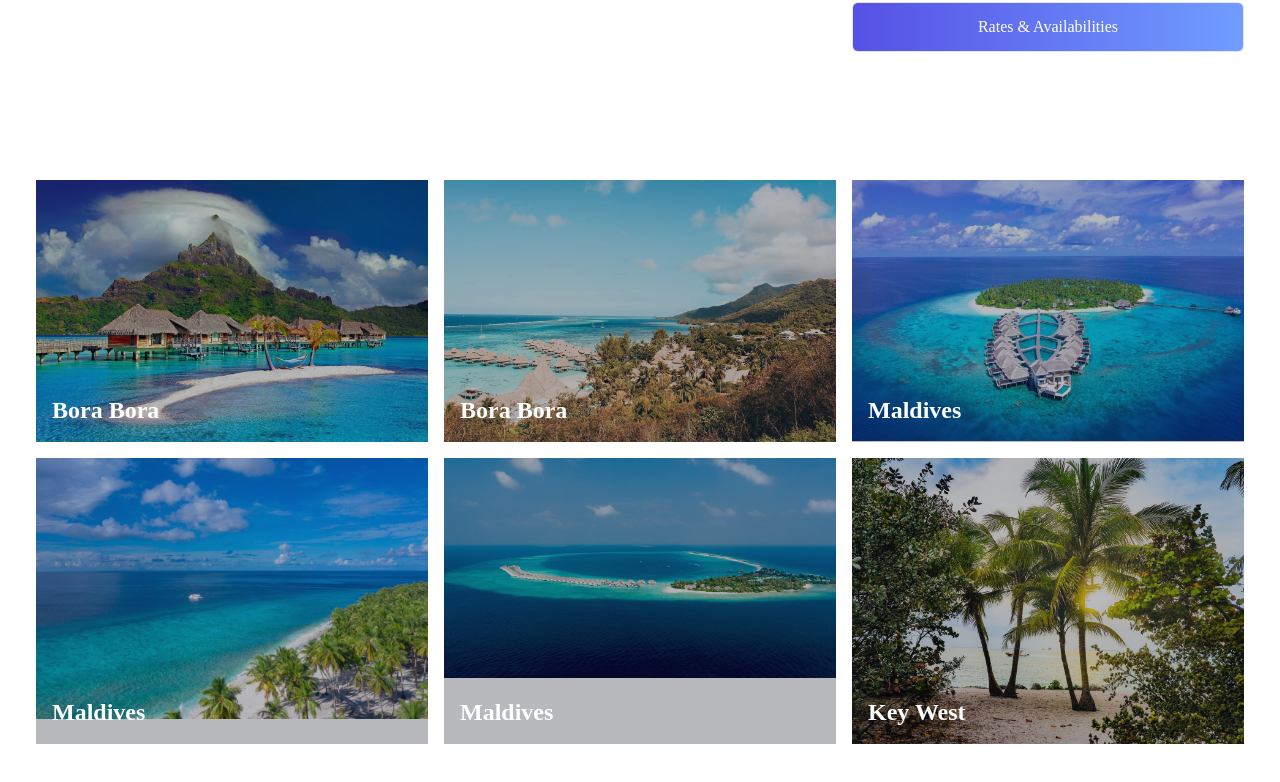
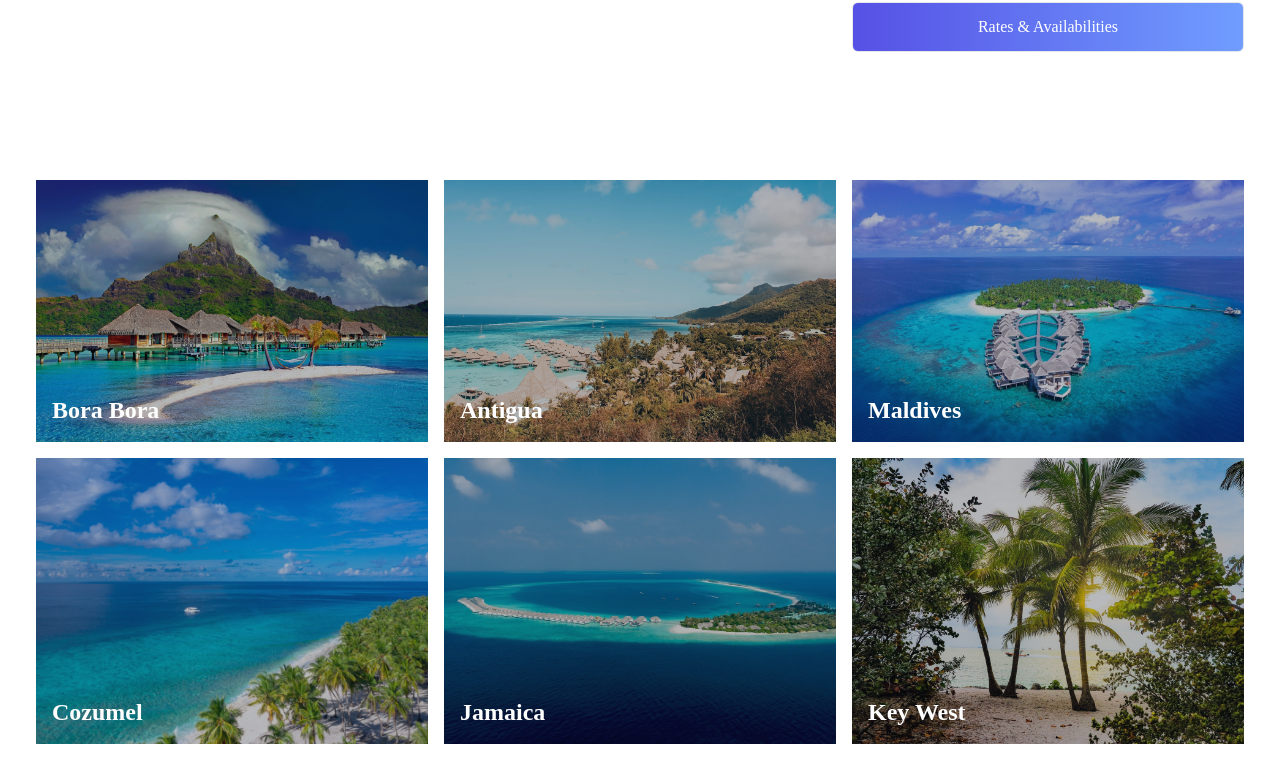
Before and after one commit to jackal7819/Golden-Sand, a React (Create React App) app: page / in a window 1280 px wide. Shown: the part 1972-2754 px from the top of the page. Built offline with nearby package versions, Linux system fonts and the light colour scheme; the HTML template or start-up script is replaced by a standard one.

Commit message:
create SelectsCard

```diff
--- a/src/components/Selects.jsx
+++ b/src/components/Selects.jsx
@@ -6,46 +6,17 @@
 import Maldives2 from '../assets/maldives2.jpg';
 import Maldives3 from '../assets/maldives3.jpg';
 import KeyWest from '../assets/keywest.jpg';
+import SelectsCard from './SelectsCard';
 
 const Selects = () => {
     return (
         <div className='max-w-[1240px] mx-auto px-4 py-16 grid sm:grid-cols-2 lg:grid-cols-3 gap-4'>
-            <div className='relative'>
-                <img src={BoraBora} alt="Maldives" />
-                <div className='bg-gray-900/30 absolute top-0 w-full h-full'>
-                    <p className='left-4 bottom-4 text-2xl font-bold text-white absolute'>Bora Bora</p>
-                </div>
-            </div>
-            <div className='relative'>
-                <img src={BoraBora2} alt="Maldives" />
-                <div className='bg-gray-900/30 absolute top-0 w-full h-full'>
-                    <p className='left-4 bottom-4 text-2xl font-bold text-white absolute'>Bora Bora</p>
-                </div>
-            </div>
-            <div className='relative'>
-                <img src={Maldives} alt="Maldives" />
-                <div className='bg-gray-900/30 absolute top-0 w-full h-full'>
-                    <p className='left-4 bottom-4 text-2xl font-bold text-white absolute'>Maldives</p>
-                </div>
-            </div>
-            <div className='relative'>
-                <img src={Maldives2} alt="Maldives" />
-                <div className='bg-gray-900/30 absolute top-0 w-full h-full'>
-                    <p className='left-4 bottom-4 text-2xl font-bold text-white absolute'>Maldives</p>
-                </div>
-            </div>
-            <div className='relative'>
-                <img src={Maldives3} alt="Maldives" />
-                <div className='bg-gray-900/30 absolute top-0 w-full h-full'>
-                    <p className='left-4 bottom-4 text-2xl font-bold text-white absolute'>Maldives</p>
-                </div>
-            </div>
-            <div className='relative'>
-                <img src={KeyWest} alt="Maldives" />
-                <div className='bg-gray-900/30 absolute top-0 w-full h-full'>
-                    <p className='left-4 bottom-4 text-2xl font-bold text-white absolute'>Key West</p>
-                </div>
-            </div>
+            <SelectsCard bg={BoraBora} text='Bora Bora'/>
+            <SelectsCard bg={BoraBora2} text='Antigua'/>
+            <SelectsCard bg={Maldives} text='Maldives'/>
+            <SelectsCard bg={Maldives2} text='Cozumel'/>
+            <SelectsCard bg={Maldives3} text='Jamaica'/>
+            <SelectsCard bg={KeyWest} text='Key West'/>
         </div>
     )
 };
--- /dev/null
+++ b/src/components/SelectsCard.jsx
@@ -0,0 +1,14 @@
+import React from 'react';
+
+const SelectsCard = (props) => {
+    return (
+        <div className='relative'>
+            <img className='w-full h-full object-cover' src={props.bg} alt="ocean" />
+            <div className='bg-gray-900/30 absolute top-0 left-0 w-full h-full'>
+                <p className='left-4 bottom-4 text-2xl font-bold text-white absolute'>{props.text}</p>
+            </div>
+        </div>
+    );
+};
+
+export default SelectsCard;
```
